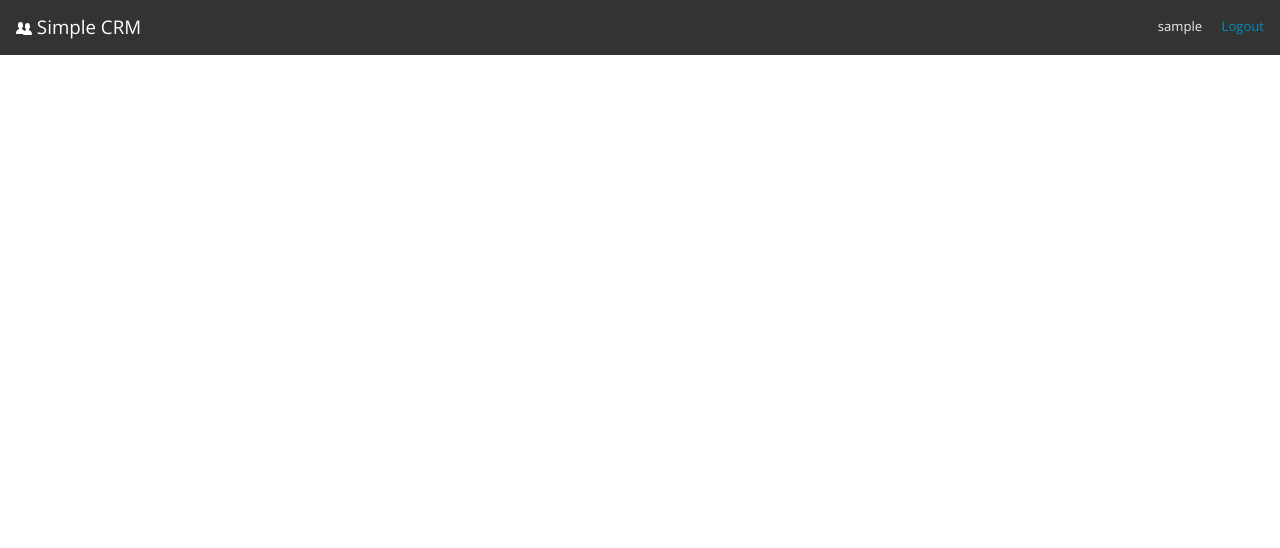
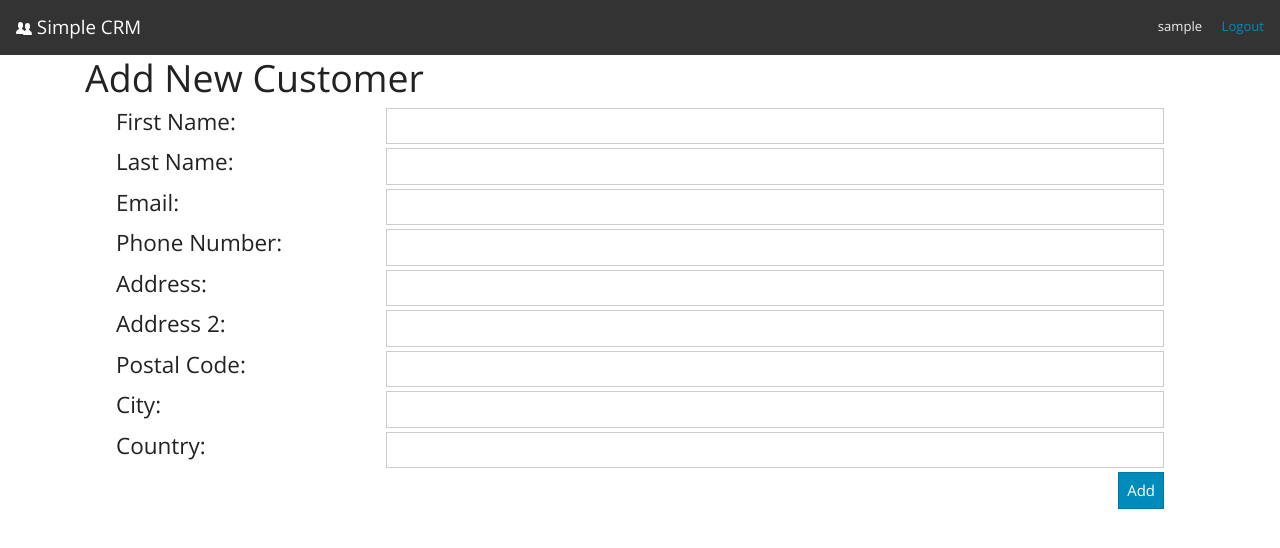
Before and after one commit to garywaller246/week_6_project_v2, a Flask app: template templates/customer/add.html in a window 1280 px wide. Shown: the top 548 px of the page. Run offline with Flask 2, Linux system fonts and the light colour scheme; the template is opened without the code that fills it, so the values that code supplies are empty; the visitor is signed in with stand-in values (Sample User, id 1); some libraries are stand-ins or nearby versions.

Commit message:
add customer page complete

```diff
--- a/app.py
+++ b/app.py
@@ -62,7 +62,10 @@ def add_customer():
     3. Create a new Customer object with all the above data.
     4. Save it to the database.
     5. Redirect to the /customers/ page.'''
-    pass
+    if request.method == 'GET':
+        return render_template('customer/add.html')
+
+    title
 
 @app.route("/customers/<int:customer_id>/edit/", methods=['GET', 'POST'])
 def edit_customer(customer_id):
--- a/templates/customer/add.html
+++ b/templates/customer/add.html
@@ -1,4 +1,87 @@
 {% extends "base.html" %}
 {% block content %}
 {# Page to add a new customer. #}
+<div class="container">
+	<h1>Add New Customer </h1>
+	<form action="{{ url_for('add_customer') }}" method="post">
+		<div class="row mx-3 my-1">
+			<div class="col-md-3">
+				<span class="h4">First Name:</span>
+			</div>
+			<div class="col-md-9">
+				<input type="text" class="form-control" name="first_name" required>
+			</div>
+		</div>
+		<div class="row mx-3 my-1">
+			<div class="col-md-3">
+				<span class="h4">Last Name:</span>
+			</div>
+			<div class="col-md-9">
+				<input type="text" class="form-control" name="last_name" required>
+			</div>
+		</div>
+		<div class="row mx-3 my-1">
+			<div class="col-md-3">
+				<span class="h4">Email:</span>
+			</div>
+			<div class="col-md-9">
+				<input type="email" class="form-control" name="email" required>
+			</div>
+		</div>
+		<div class="row mx-3 my-1">
+			<div class="col-md-3">
+				<span class="h4">Phone Number:</span>
+			</div>
+			<div class="col-md-9">
+				<input type="number" class="form-control" name="phone" required>
+			</div>
+		</div>
+		<div class="row mx-3 my-1">
+			<div class="col-md-3">
+				<span class="h4">Address:</span>
+			</div>
+			<div class="col-md-9">
+				<input type="text" class="form-control" name="address_1" required>
+			</div>
+		</div>
+		<div class="row mx-3 my-1">
+			<div class="col-md-3">
+				<span class="h4">Address 2:</span>
+			</div>
+			<div class="col-md-9">
+				<input type="text" class="form-control" name="address_2" required>
+			</div>
+		</div>
+		<div class="row mx-3 my-1">
+			<div class="col-md-3">
+				<span class="h4">Postal Code:</span>
+			</div>
+			<div class="col-md-9">
+				<input type="text" class="form-control" name="postal_code" required>
+			</div>
+		</div>
+		<div class="row mx-3 my-1">
+			<div class="col-md-3">
+				<span class="h4">City:</span>
+			</div>
+			<div class="col-md-9">
+				<input type="text" class="form-control" name="city" required>
+			</div>
+		</div>
+		<div class="row mx-3 my-1">
+			<div class="col-md-3">
+				<span class="h4">Country:</span>
+			</div>
+			<div class="col-md-9">
+				<input type="text" class="form-control" name="country" required>
+			</div>
+		</div>
+		<div class="row mx-3 my-1">
+			<div class="col text-right">
+				<button class="btn btn-primary" type="submit">Add</button>
+			</div>
+		</div>
+	</form>
+
+</div>
 {% endblock %}
```
